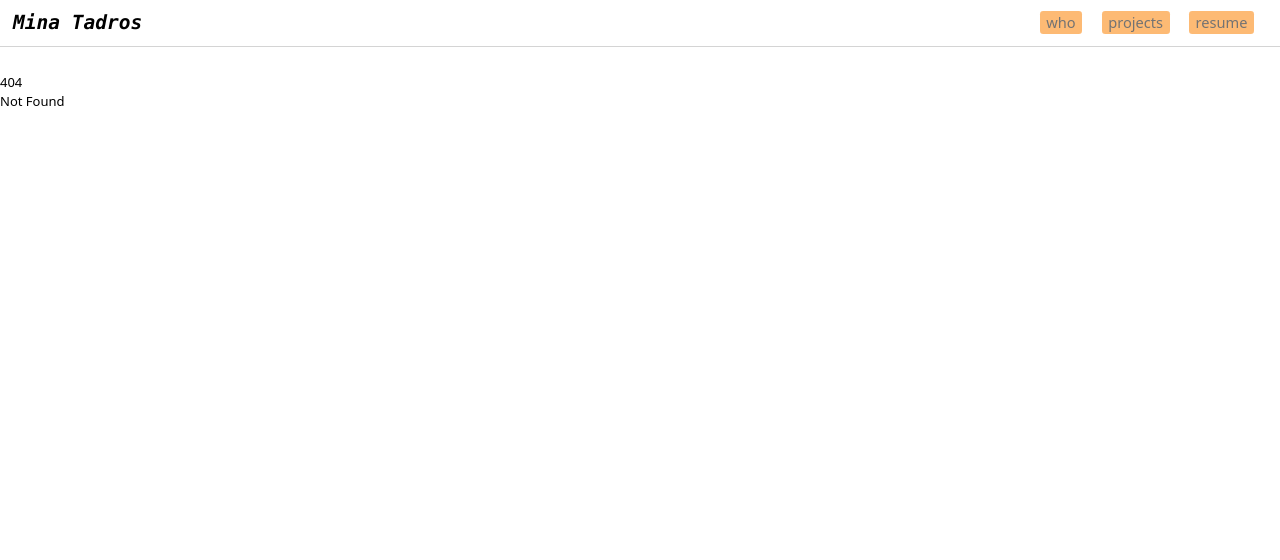
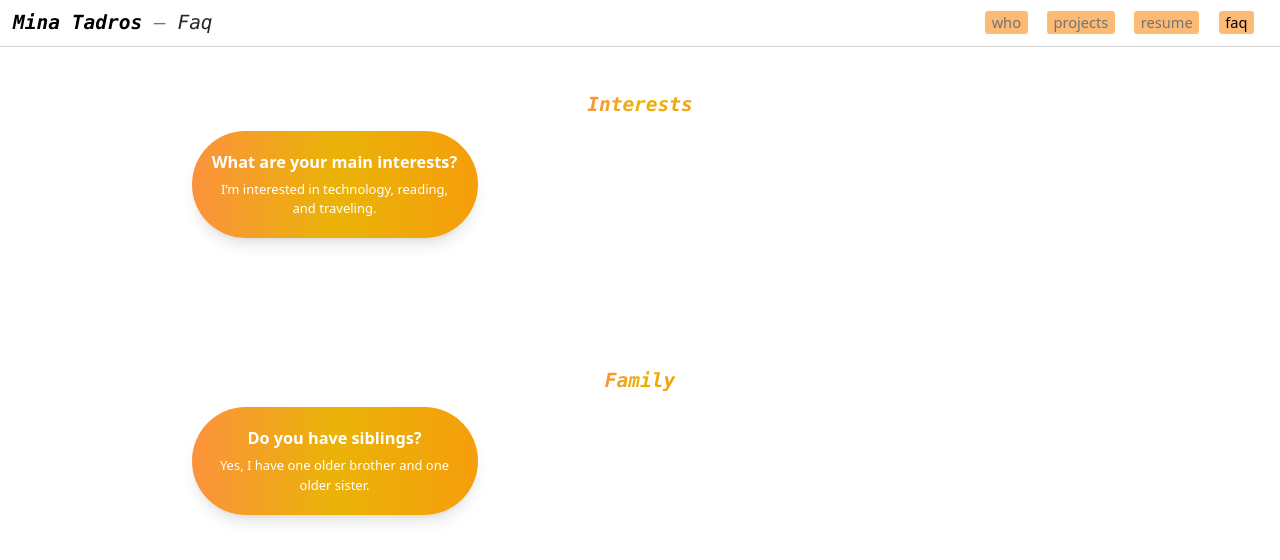
Before and after one commit to MNTadros/mnt-portfolio-website, a SvelteKit app: page /faq in a window 1280 px wide. Before the commit this address had no page. Shown: the top 560 px of the page. Built offline with nearby package versions, Linux system fonts and the light colour scheme; some icons are missing.

Commit message:
added faqs page

```diff
--- a/src/lib/Header.svelte
+++ b/src/lib/Header.svelte
@@ -5,6 +5,7 @@
         { name: "who", href: "/who" },
         { name: "projects", href: "/projects" },
         { name: "resume", href: "/resume" },
+        { name: "faq", href: "/faq" }
     ];
 
     let page_title = null;
@@ -21,7 +22,10 @@
 <header class="sticky top-0 z-50 bg-background backdrop-blur-2xl" data-sveltekit-noscroll>
     <div class="layout-md py-1 flex justify-between items-center border-b border-neutral-300 dark:border-neutral-700 ">
         <bi class="pl-4 my-2 text-xl sm:text-2xl font-mono italic font-bold text-[105%] leading-[100%] text-black dark:text-white">
+            <!-- <span class ="flex justify-normal space-x-4"> -->
+            <!-- <img src="src/imgs/favicon.png" alt="logo pic" width="28" height="18"> -->
             <a href="/">Mina Tadros</a>
+            <!-- </span> -->
             {#if page_title}
                 <span class="font-normal text-neutral-800 dark:text-neutral-200">
                     <span class="text-neutral-500 hidden sm:inline">—</span>
--- /dev/null
+++ b/src/routes/faq/+page.svelte
@@ -0,0 +1,59 @@
+<script>
+    let faqs = [
+  {
+    category: "Interests",
+    question: "What are your main interests?",
+    answer: "I’m interested in technology, reading, and traveling."
+  },
+  {
+    category: "Family",
+    question: "Do you have siblings?",
+    answer: "Yes, I have one older brother and one older sister."
+  }
+];
+
+function groupByCategory(faqs) {
+      return faqs.reduce((acc, faq) => {
+        if (!acc[faq.category]) {
+          acc[faq.category] = [];
+        }
+        acc[faq.category].push(faq);
+        return acc;
+      }, {});
+    }
+
+    let groupedFaqs = groupByCategory(faqs);
+
+    function handleMouseEnter(event) {
+      event.currentTarget.classList.remove('animate-move');
+    }
+
+    function handleMouseLeave(event) {
+      event.currentTarget.classList.add('animate-move');
+    }
+</script>
+<main class="p-6 sm:max-w-2xl md:max-w-6xl mx-auto">
+    <section>
+      {#each Object.entries(groupedFaqs) as [category, faqs]}
+        <div class="pb-20 mb-20">
+          <div class="flex justify-center mb-4">
+            <h2 class="text-xl sm:text-2xl font-mono italic font-bold text-[105%] leading-[100%] bg-clip-text text-transparent bg-gradient-to-r from-orange-400 via-yellow-500 to-amber-500">
+              {category}
+            </h2>
+          </div>
+          <div class="grid gap-6 md:grid-cols-2 lg:grid-cols-3" class:justify-center={faqs.length === 1}>
+            {#each faqs as faq}
+              <div role="button" tabindex="0"
+                class="relative bg-gradient-to-r from-orange-400 via-yellow-500 to-amber-500 shadow-lg rounded-full p-6 flex flex-col items-center text-center animate-move transition-transform duration-500 ease-in-out transform hover:scale-105"
+                on:mouseenter={handleMouseEnter}
+                on:mouseleave={handleMouseLeave}
+              >
+                <h3 class="text-xl font-semibold mb-2 text-white">{faq.question}</h3>
+                <p class="text-white">{faq.answer}</p>
+              </div>
+            {/each}
+          </div>
+        </div>
+      {/each}
+    </section>
+  </main>
--- a/tailwind.config.js
+++ b/tailwind.config.js
@@ -2,7 +2,19 @@
 export default {
   content: ['./src/**/*.{html,js,svelte,ts}'],
   theme: {
-    extend: {},
+    extend: {
+      keyframes: {
+        move: {
+          '0%, 100%': { transform: 'translateY(0) translateX(0)' },
+          '25%': { transform: 'translateY(-20px) translateX(20px)' },
+          '50%': { transform: 'translateY(20px) translateX(20px)' },
+          '75%': { transform: 'translateY(20px) translateX(-20px)' },
+        }
+      },
+      animation: {
+        move: 'move 5s infinite',
+      },
+    },
   },
   plugins: [],
 }
```
Also changed, not shown: src/imgs/favicon.png (added).
